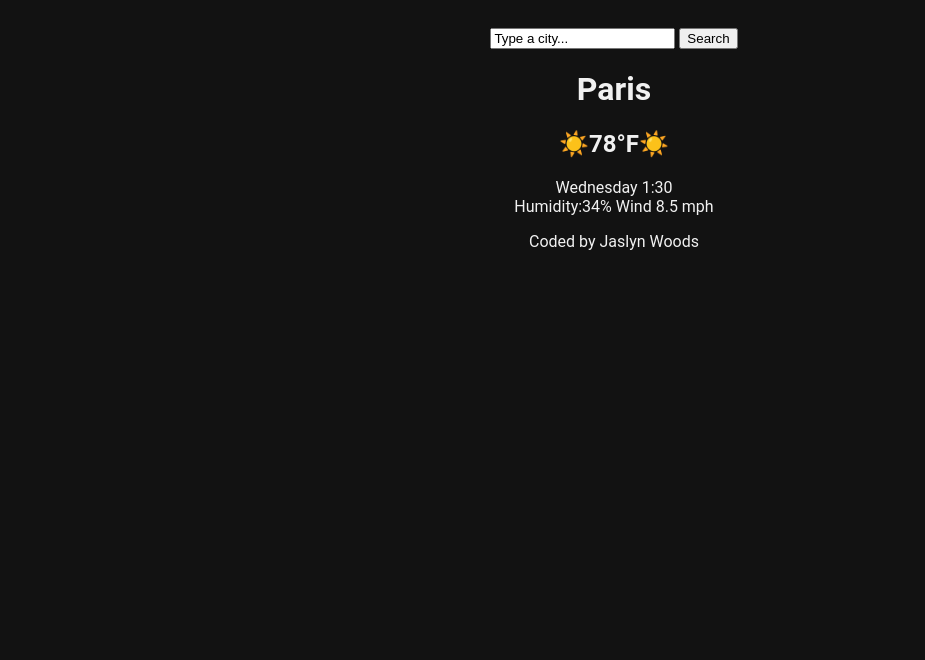
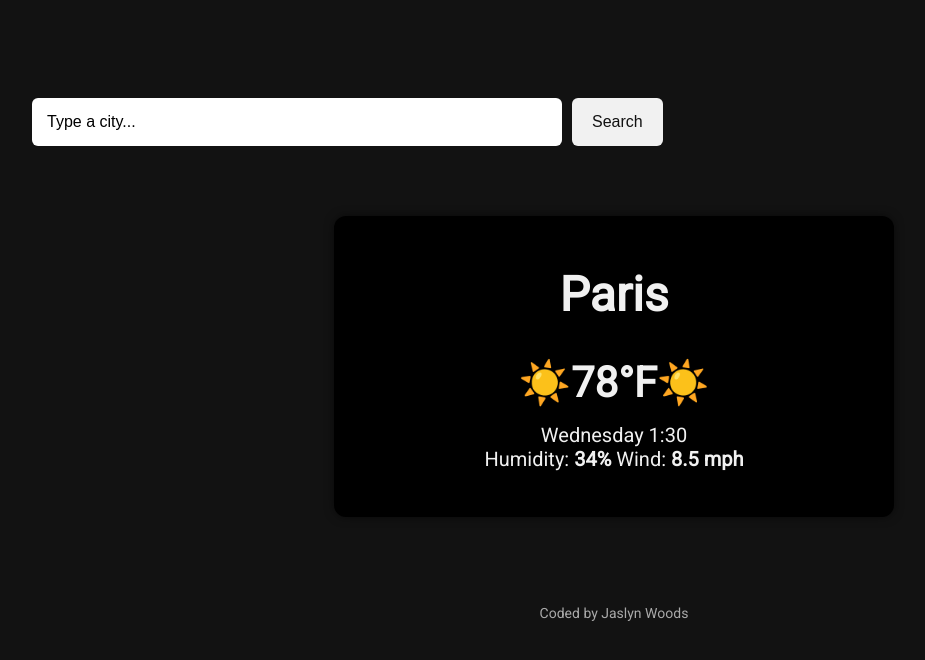
Before and after one commit to JaslynWoods/Weather-App, a plain HTML site: page index.html in a window 1280 px wide. Shown: the whole page, without its empty margins (26-951 px from the left). Drawn offline with Linux system fonts and the light colour scheme.

Commit message:
Update index.html

```diff
--- a/index.html
+++ b/index.html
@@ -5,21 +5,26 @@
   <meta charset="UTF-8" />
   <meta http-equiv="X-UA-Compatible" content="IE=edge" />
   <meta name="viewport" content="width=device-width, initial-scale=1.0" />
+  <link href="https://fonts.googleapis.com/css2?family=Roboto&display=swap" rel="stylesheet" />
   <link rel="stylesheet" href="style.css" />
   <title>Weather App</title>
 </head>
+<style></style>
 <body>
-
-<form action="/submit">
-    <input type="text" value="Type a city..." required />
-    <input type="submit" value="Search" />
+<form class="search" action="/submit">
+    <input class= "search-bar" type="text" value="Type a city..." required />
+    <input class= "search-button" type="submit" value="Search" />
 </form>
-<h1>Paris</h1>
-<h2>☀️78°F☀️</h2>
-<p>  Wednesday 1:30
+<div class="container">
+<h1 class="Paris">Paris</h1>
+<h2 class="temp">☀️78°F☀️</h2>
+<p> <span class="time">Wednesday 1:30</span>
     <br />
-    Humidity:34% Wind 8.5 mph
+    <span class="details">Humidity: <strong>34%</strong>  Wind: <strong>8.5 mph</strong></span>
 </p>
+</div>
 </body>
-<footer>  Coded by Jaslyn Woods </footer>
+<br/>
+<br/>
+<footer class="footer">  Coded by Jaslyn Woods </footer>
 </html>
```
